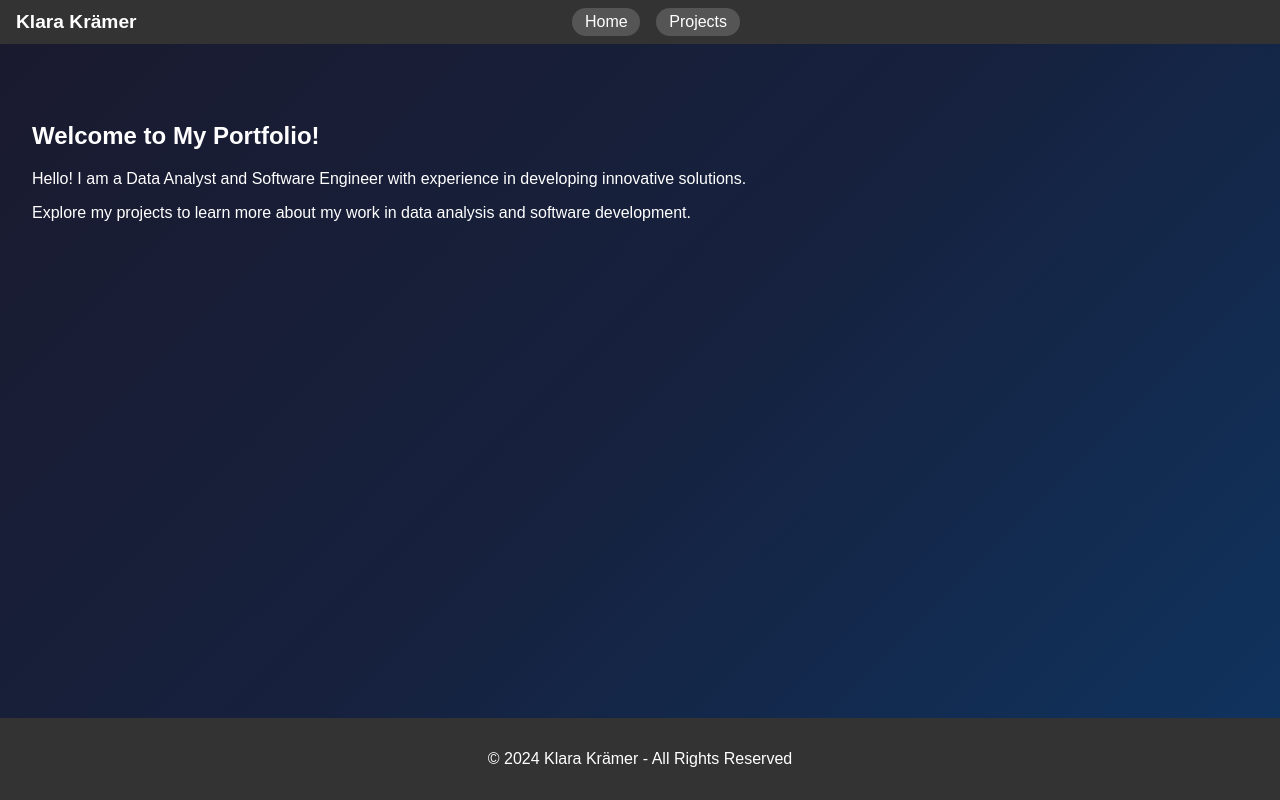
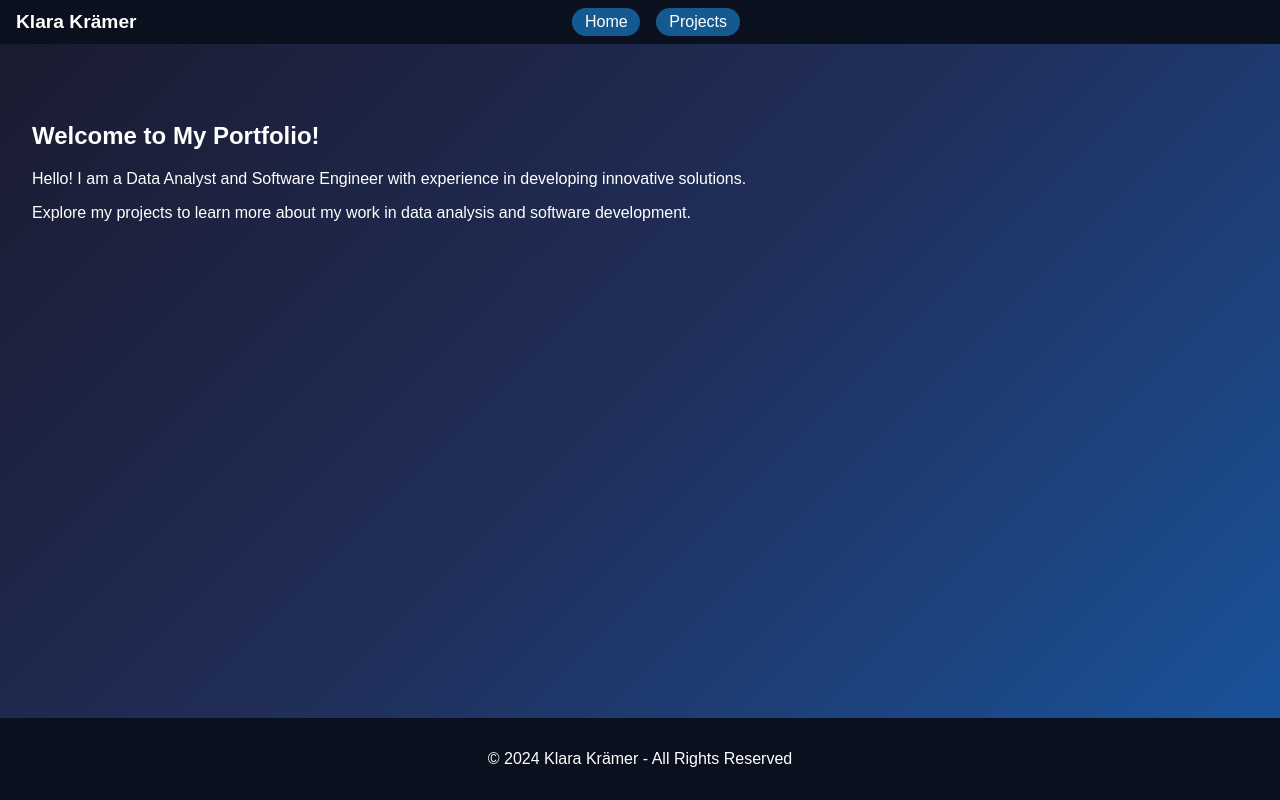
Before and after one commit to KlaraKramer/portfolio-website, a React (Create React App) app: page / in a window 1280 px wide. Built offline with nearby package versions, Linux system fonts and the light colour scheme.

Commit message:
Nice styling

```diff
--- a/package.json
+++ b/package.json
@@ -3,6 +3,8 @@
   "version": "0.1.0",
   "private": true,
   "dependencies": {
+    "@fortawesome/free-brands-svg-icons": "^6.6.0",
+    "@fortawesome/react-fontawesome": "^0.2.2",
     "@testing-library/jest-dom": "^5.17.0",
     "@testing-library/react": "^13.4.0",
     "@testing-library/user-event": "^13.5.0",
--- a/src/App.css
+++ b/src/App.css
@@ -42,7 +42,7 @@ html, body {
   margin: 0;
   font-family: Arial, sans-serif;
   color: #fff; /* Set text to white globally */
-  background: linear-gradient(135deg, #1a1a2e, #16213e, #0f3460);
+  background: linear-gradient(135deg, #1a1a2e, #202F5B, #19559F);  /*#16213e, #0f3460*/
   background-size: cover;
 }
 
@@ -64,5 +64,25 @@ a {
 }
 
 a:hover {
-  color: #bbb; /* Lighten link color on hover for contrast */
+  color: #3A9AE4;
 }
+
+button {
+  background-color: #007bff; /* Primary button color */
+  color: #fff;               /* Text color */
+  border: none;              /* Remove default border */
+  border-radius: 5px;        /* Rounded corners */
+  padding: 0.5rem 1rem;      /* Padding for button size */
+  font-size: 1rem;           /* Font size */
+  cursor: pointer;           /* Pointer cursor on hover */
+  transition: background-color 0.3s ease, transform 0.2s ease; /* Smooth hover transition */
+}
+
+button:hover {
+  background-color: #0056b3; /* Darker shade on hover */
+  transform: scale(1.05);    /* Slightly larger on hover */
+}
+
+button:active {
+  transform: scale(0.95);    /* Slightly smaller when clicked */
+}
--- /dev/null
+++ b/src/components/Footer.css
@@ -0,0 +1,6 @@
+footer {
+    background-color: #0B101E;
+    color: #1a1a2e;
+    padding: 1rem;
+    text-align: center;
+  }
--- a/src/components/Footer.js
+++ b/src/components/Footer.js
@@ -1,9 +1,20 @@
 import React from 'react';
+import './Footer.css';
+// import { FontAwesomeIcon } from '@fortawesome/react-fontawesome';
+// import { faLinkedinIn } from '@fortawesome/free-brands-svg-icons';
 
 function Footer() {
   return (
     <footer>
-      <p>© 2024 Klara Krämer - All Rights Reserved</p>
+      <p><a href="https://www.linkedin.com/in/klara-krämer/">© 2024 Klara Krämer - All Rights Reserved</a></p>
+      {/* <a
+        href="https://www.linkedin.com/in/klara-krämer/"
+        target="_blank"
+        rel="noopener noreferrer"
+        className="linkedin-icon"
+      >
+        <FontAwesomeIcon icon={faLinkedinIn} style={{color: "#ffffff",}} />
+      </a> */}
     </footer>
   );
 }
--- a/src/components/Navbar.css
+++ b/src/components/Navbar.css
@@ -3,8 +3,8 @@
   top: 0;
   left: 0;
   width: 100%;
-  background-color: #333;
-  color: #fff;
+  background-color: #0B101E;
+  color: #1a1a2e;
   padding: 0.5rem 1rem; /* Slimmer padding */
   display: flex;
   align-items: center;
@@ -38,12 +38,12 @@
   padding: 0.3rem 0.8rem; /* Slimmer button padding */
   color: #fff;
   text-decoration: none;
-  background-color: #555;
+  background-color: #145A90;
   border-radius: 20px;
   transition: background-color 0.3s ease, transform 0.2s ease;
 }
 
 .navbar-center ul li a:hover {
-  background-color: #777;
+  background-color: #1D87D7;
   transform: scale(1.05);
 }
--- a/src/components/Navbar.js
+++ b/src/components/Navbar.js
@@ -6,7 +6,7 @@ function Navbar() {
   return (
     <nav className="navbar">
       <div className="navbar-left">
-        <h1>Klara Krämer</h1>
+        <h1><Link to="/">Klara Krämer</Link></h1>
       </div>
       <div className="navbar-center">
         <ul>
--- /dev/null
+++ b/src/pages/Projects.css
@@ -0,0 +1,19 @@
+.projects-page {
+    display: flex;
+    flex-direction: column;
+    align-items: center;
+    padding: 2rem;
+  }
+
+  .projects-grid {
+    display: grid;
+    gap: 1.5rem;
+    grid-template-columns: repeat(auto-fit, minmax(200px, 1fr));
+    max-width: 900px; /* Limits the grid width to ensure it is centered */
+    width: 100%;
+  }
+
+  .projects-page h1 {
+    margin-bottom: 2rem;
+    text-align: center;
+  }
--- a/src/pages/Projects.js
+++ b/src/pages/Projects.js
@@ -1,13 +1,15 @@
 import React from 'react';
 import { Link } from 'react-router-dom';
-
-const projects = [
-  { id: 1, title: 'Project One', summary: 'A short description of Project One', image: '/path/to/image1.jpg' },
-  { id: 2, title: 'Project Two', summary: 'A short description of Project Two', image: '/path/to/image2.jpg' },
-  // Add more projects as needed
-];
+import './Projects.css';
 
 function Projects() {
+  const projects = [
+    { id: 1, title: "Project 1", summary: "Summary of Project 1", image: "/path/to/image1.jpg" },
+    { id: 2, title: "Project 2", summary: "Summary of Project 2", image: "/path/to/image2.jpg" },
+    { id: 3, title: "Project 3", summary: "Summary of Project 3", image: "/path/to/image3.jpg" },
+    // Add more projects as needed
+  ];
+
   return (
     <div className="projects">
       <h2>My Projects</h2>
```
Also changed, not shown: 1 other file (tests, documents, lock files or other folders).
